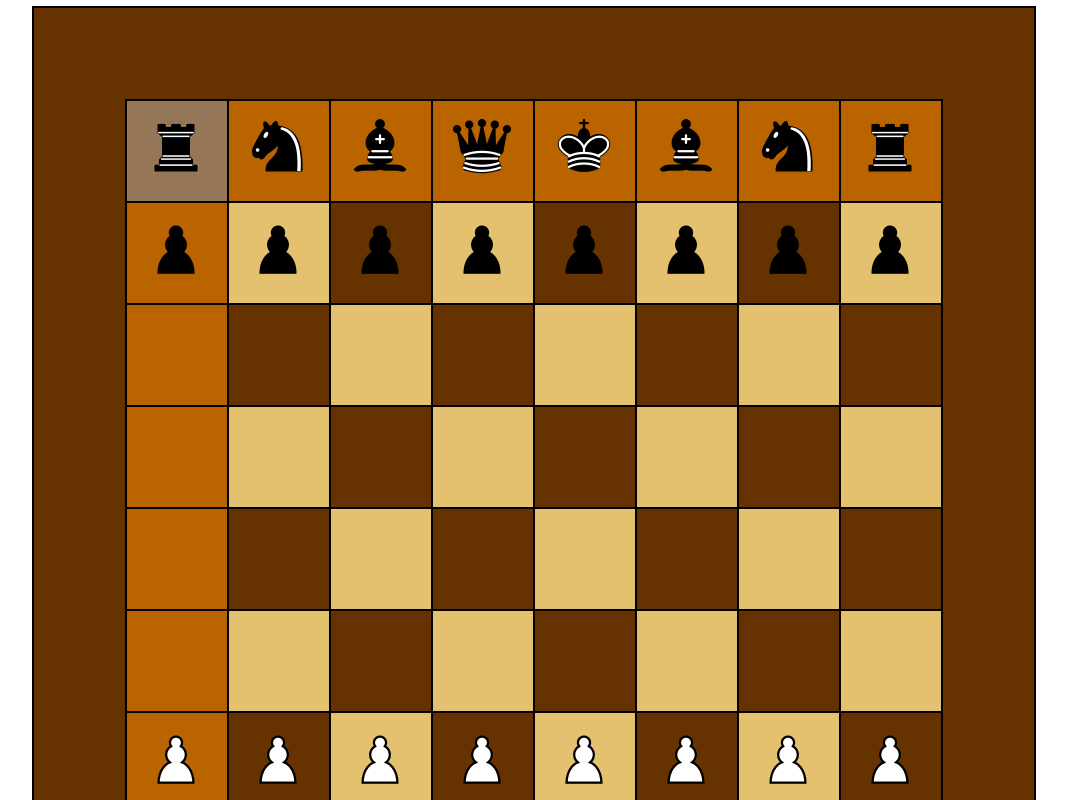
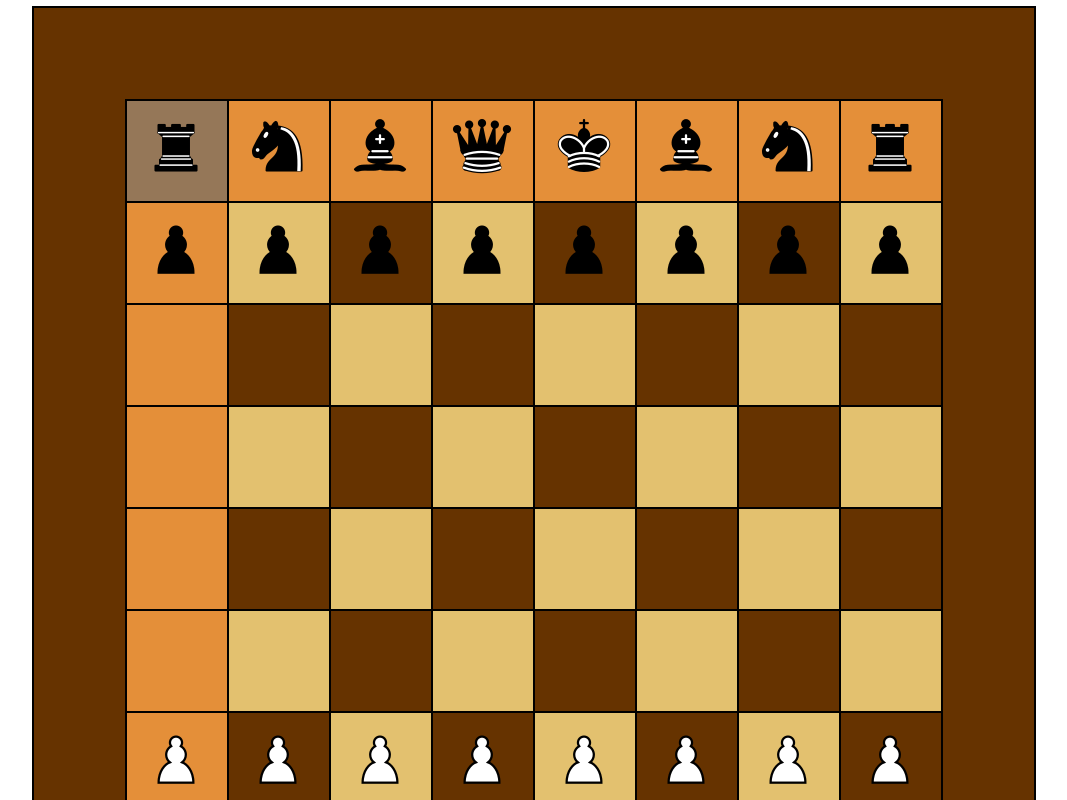
Before and after one commit to leopariente/cyber4s, a plain HTML site: page chess/index.html in a window 1280 px wide. Both pictures are taken after a click on the element 283 px from the left and 151 px from the top of the page. Shown: the top 800 px of the page, without its empty margins (106-1173 px from the left). Drawn offline with Linux system fonts and the light colour scheme.

Commit message:
added dataBoard class

```diff
--- a/chess/chess.js
+++ b/chess/chess.js
@@ -3,7 +3,7 @@ chessBoard.classList.add("outline-board")
 document.body.appendChild(chessBoard);
 
 let selectedCell;
-let pieces = [];
+let boardData;
 
 const PAWN = 'pawn';
 const ROOK = 'rook';
@@ -74,16 +74,6 @@ class Piece {
   }
   getKnightRelativeMoves() {
     let result = [];
-    for(let i = 1; i < 3; i++) {
-      result.push([i, 0]);
-      result.push([-i, 0]);
-      if (this.col <= 5) {
-      result.push([0, i]);
-      }
-      if (this.col >= 2) {
-      result.push([0, -i]);
-      }
-    }
     result.push([2, 1]);
     result.push([-2, 1]);
     result.push([2, -1]);
@@ -127,6 +117,7 @@ class Piece {
         result.push([-1, 1]);
         result.push([1,1]);
         result.push([-1,0]);
+        result.push([1,0]);
         result.push([0,1]);
         result.push([0,-1]);
     }
@@ -137,6 +128,14 @@ class Piece {
 class BoardData {
   constructor(pieces){
     this.pieces = pieces;
+  }
+
+  getPiece(row, col) {
+    for(const piece of this.pieces){
+      if(piece.row === row && piece.col === col) {
+        return piece;
+      }
+    }
   }
 }
 
@@ -178,18 +177,16 @@ function onCellClick(event, row, col) {
     selectedCell.classList.remove("clicked");
   }
   selectedCell = event.currentTarget;
-  selectedCell.classList.add('clicked');
-
-  for (piece of pieces) {
-    if (piece.row === row && piece.col === col) {
-      console.log(piece)
-      let possibleMoves = piece.getPossibleMoves();
-      for (let possiblemove of possibleMoves) {
-        console.log(possiblemove)
-        chessTable.rows[possiblemove[0]].cells[possiblemove[1]].classList.add("potential");
-      }
+  let piece = boardData.getPiece(row, col);
+  if (piece != undefined) {
+    selectedCell.classList.add('clicked');
+    let possibleMoves = piece.getPossibleMoves();
+    for (let possiblemove of possibleMoves) {
+      console.log(possiblemove)
+      chessTable.rows[possiblemove[0]].cells[possiblemove[1]].classList.add("potential");
     }
   }
+
   }
 
 for(let i=0; i<8; i++) {
@@ -207,7 +204,7 @@ for(let i=0; i<8; i++) {
     }
   }
 
-pieces = getInitialBoard();
-for (let piece of pieces) {
+boardData = new BoardData(getInitialBoard());
+for (let piece of boardData.pieces) {
   addImage(chessTable.rows[piece.row].cells[piece.col], piece.type, piece.name);
 }
--- a/chess/styles.css
+++ b/chess/styles.css
@@ -48,5 +48,5 @@ img {
 }
 
 .potential {
-  background-color: rgba(232, 127, 0, 0.649);
+  background-color: rgb(228, 143, 57);
 }
```
